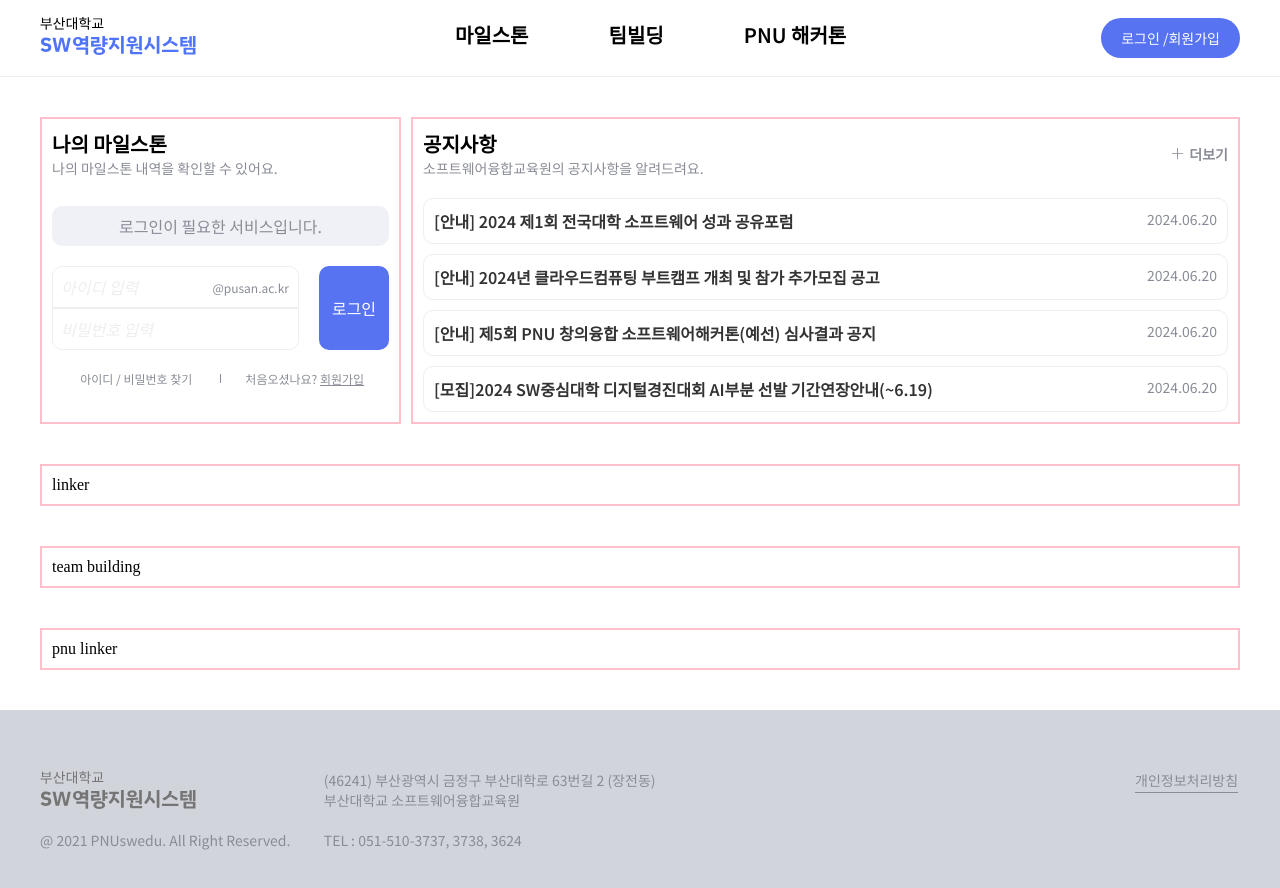
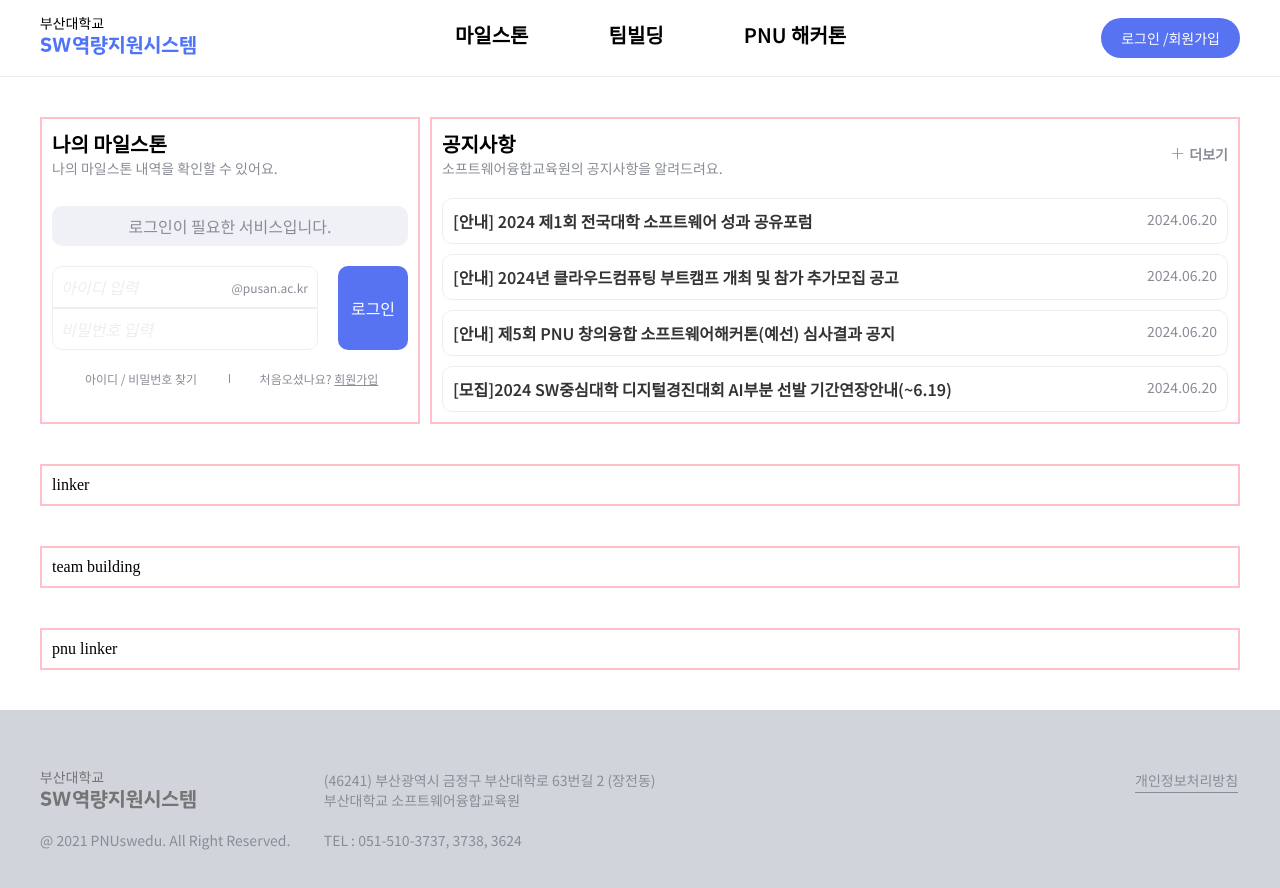
Before and after one commit to SW-CSS/sw-css, a Next.js app in the folder frontend/: page / in a window 1280 px wide. Shown: the top 888 px of the page. Built offline with nearby package versions, Linux system fonts and the light colour scheme; no server answers.

Commit message:
Fix/#45 머지되면서 생긴 오류 픽스 (#46)
* design: 마일스톤 차트가 축소되는 버그 픽스

#45

* refact: 줄이 max_length 넘기는 버그 픽스

#45

* refact: 사용하지 않는 줄의 tab 삭제

$45

```diff
--- a/frontend/src/app/styled.ts
+++ b/frontend/src/app/styled.ts
@@ -34,6 +34,7 @@ export const FlexWrapper = styled.div`
 
 export const MilestoneWrapper = styled(ContentWrapper)`
   width: 380px;
+  flex-shrink: 0;
   @media screen and (max-width: ${RESPONSIVE_WIDTH.tablet}) {
     width: 100%;
   }
--- a/frontend/src/components/IconButton/index.tsx
+++ b/frontend/src/components/IconButton/index.tsx
@@ -28,7 +28,9 @@ const IconButton = ({ icon, title, size, link }: IconButtonProps) => {
       {Icon}
       <span
         style={{
-          font: `${size === 'sm' ? FONT_STYLE.xs.normal : size === 'md' ? FONT_STYLE.base.normal : FONT_STYLE.lg.normal}`,
+          font: `${
+            size === 'sm' ? FONT_STYLE.xs.normal : size === 'md' ? FONT_STYLE.base.normal : FONT_STYLE.lg.normal
+          }`,
         }}
       >
         {title}
```
Also changed, not shown: frontend/src/types.ts (line endings or trailing spaces).
